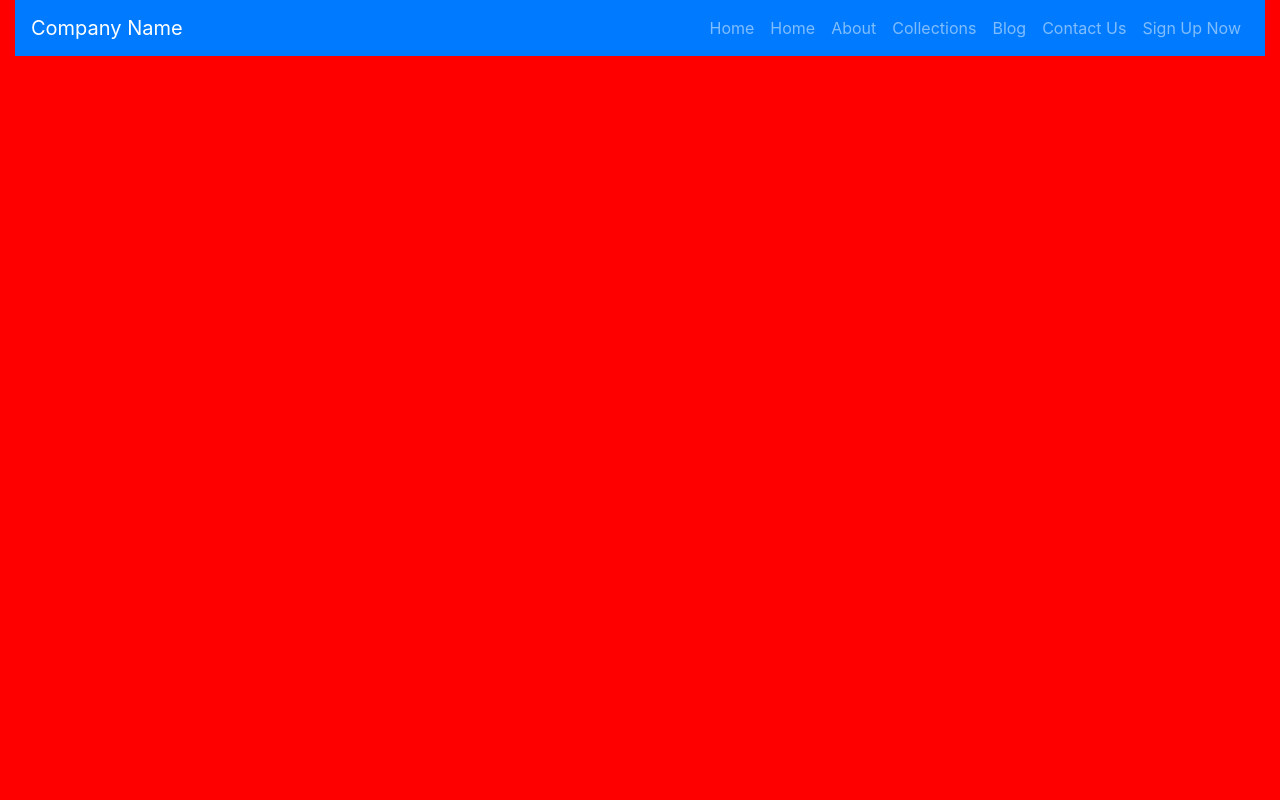
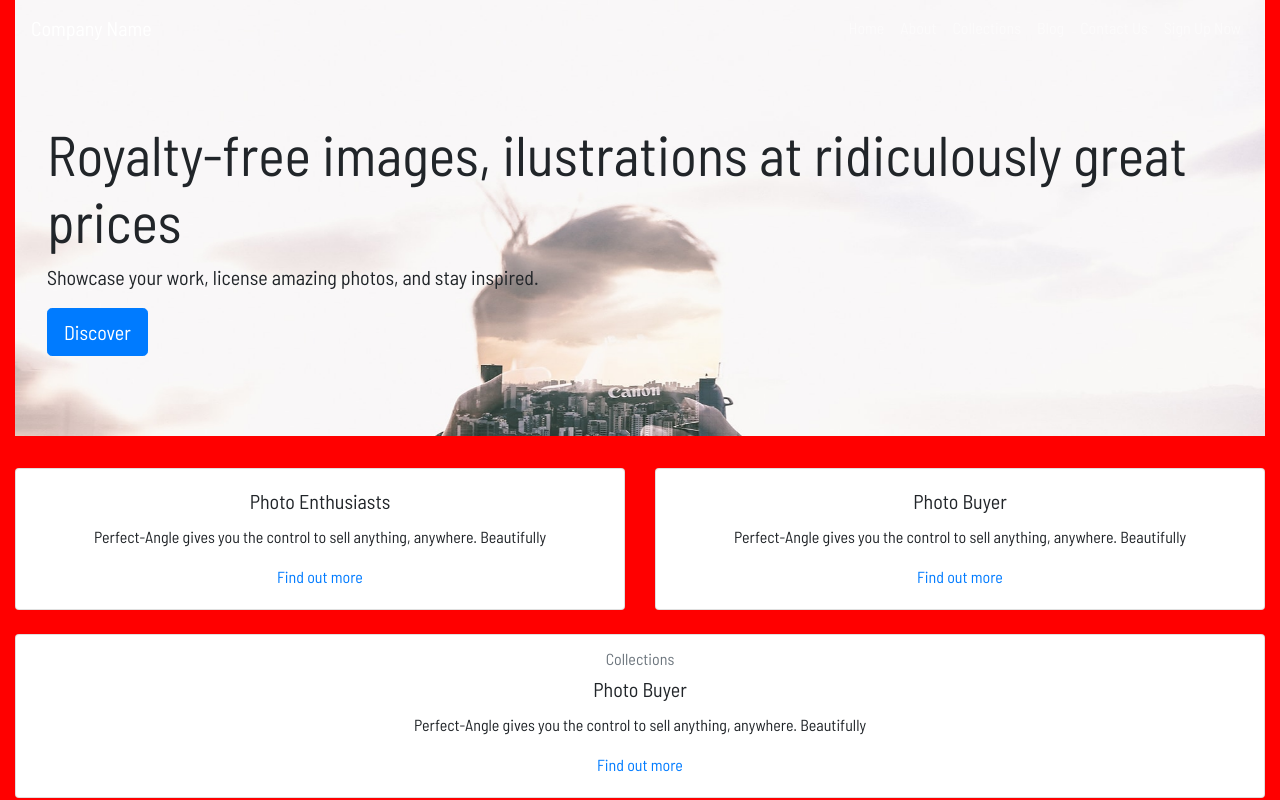
Before and after one commit to VictorDragnea/Perfect-Angle, a website: page src/index.html in a window 1280 px wide. Drawn offline with Linux system fonts and the light colour scheme.

Commit message:
wip acasa

```diff
--- a/src/index.html
+++ b/src/index.html
@@ -17,14 +17,16 @@
         <script src="/js/bootstrap.min.js"></script>
 
         <div class="container-fluid">
-            <nav class="navbar navbar-expand-lg navbar-dark bg-primary">
+            <div class="header">
+            <nav class="navbar navbar-expand-lg navbar-dark">
                 <a class="navbar-brand" href="#">Company Name</a>
+
+                <button class="navbar-toggler" type="button" data-toggle="collapse" data-target="#navbarSupportedContent">
+                    <span class="navbar-toggler-icon"></span>
+                </button>
 
                 <div class="collapse navbar-collapse" id="navbarSupportedContent">
                     <ul class="navbar-nav ml-auto">
-                        <li class="nav-item">
-                            <a class="nav-link" href="#">Home</a>
-                        </li>
                         <li class="nav-item">
                             <a class="nav-link" href="#">Home</a>
                         </li>
@@ -47,6 +49,47 @@
                 </div>
             </nav>
 
+            <div class="jumbotron">
+                <h1 class="display-4">Royalty-free images, ilustrations at ridiculously great prices</h1>
+                <p class="lead">Showcase your work, license amazing photos, and stay inspired.</p>
+
+                <p class="lead">
+                    <a class="btn btn-primary btn-lg" href="#" role="button">Discover</a>
+                </p>
+            </div>
+
+            </div>
+
+            <div class="row">
+                <div class="col">
+                    <div class="card mb-4">
+                        <div class="card-body text-center">
+                            <h5 class="card-title">Photo Enthusiasts</h5>
+                            <p class="card-text">Perfect-Angle gives you the control to sell anything, anywhere. Beautifully</p>
+                            <a href="#" class="card-link">Find out more</a>
+                        </div>
+                    </div>
+                </div>
+                <div class="col">
+                    <div class="card mb-4">
+                        <div class="card-body text-center">
+                            <h5 class="card-title">Photo Buyer</h5>
+                            <p class="card-text">Perfect-Angle gives you the control to sell anything, anywhere. Beautifully</p>
+                            <a href="#" class="card-link">Find out more</a>
+                        </div>
+                    </div>
+                </div>
+                <div class="col-sm-12">
+                    <div class="card">
+                        <div class="card-body text-center">
+                            <h6 class="card-subtitle mb-2 text-muted">Collections</h6>
+                            <h5 class="card-title">Photo Buyer</h5>
+                            <p class="card-text">Perfect-Angle gives you the control to sell anything, anywhere. Beautifully</p>
+                            <a href="#" class="card-link">Find out more</a>
+                        </div>
+                    </div>
+                </div>
+            </div>
         </div>
 
     </body>
--- a/src/sass/style.scss
+++ b/src/sass/style.scss
@@ -2,8 +2,21 @@ $bg-color: red;
 
 body {
     background: $bg-color;
+    font-family: 'Barlow Semi Condensed', sans-serif;
 }
 
-.navbar {
-    background-image: url("../assets/photograph-cover.jpg") no-repeat !important;
+.header {
+    background-color: white;
+    background: url("../assets/photograph-cover.jpg") no-repeat center top fixed;
+    -webkit-background-size: cover;
+    -moz-background-size: cover;
+    -o-background-size: cover;
+    background-size: cover;
+    border-right: none;
+    border-left: none;
+
 }
+
+.jumbotron {
+    background: transparent !important;
+}
```
Also changed, not shown: src/css/style.css.
